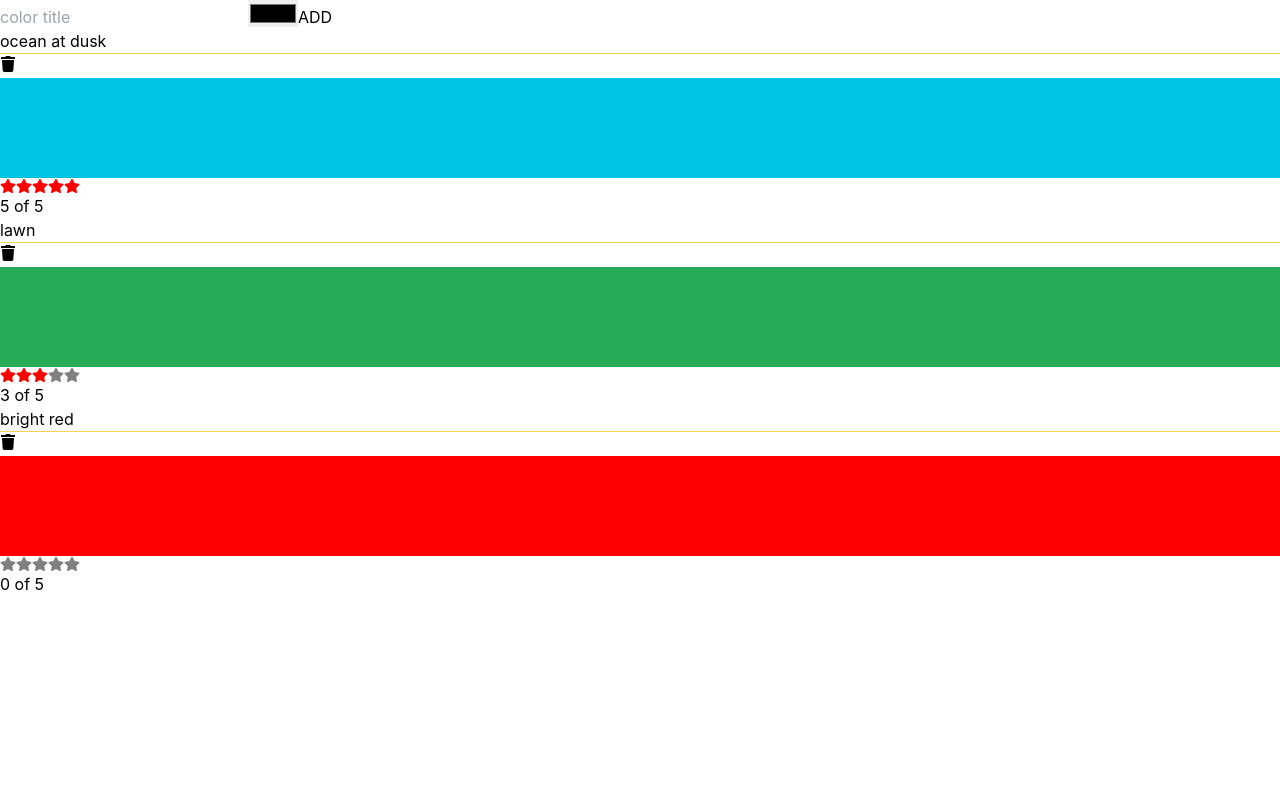
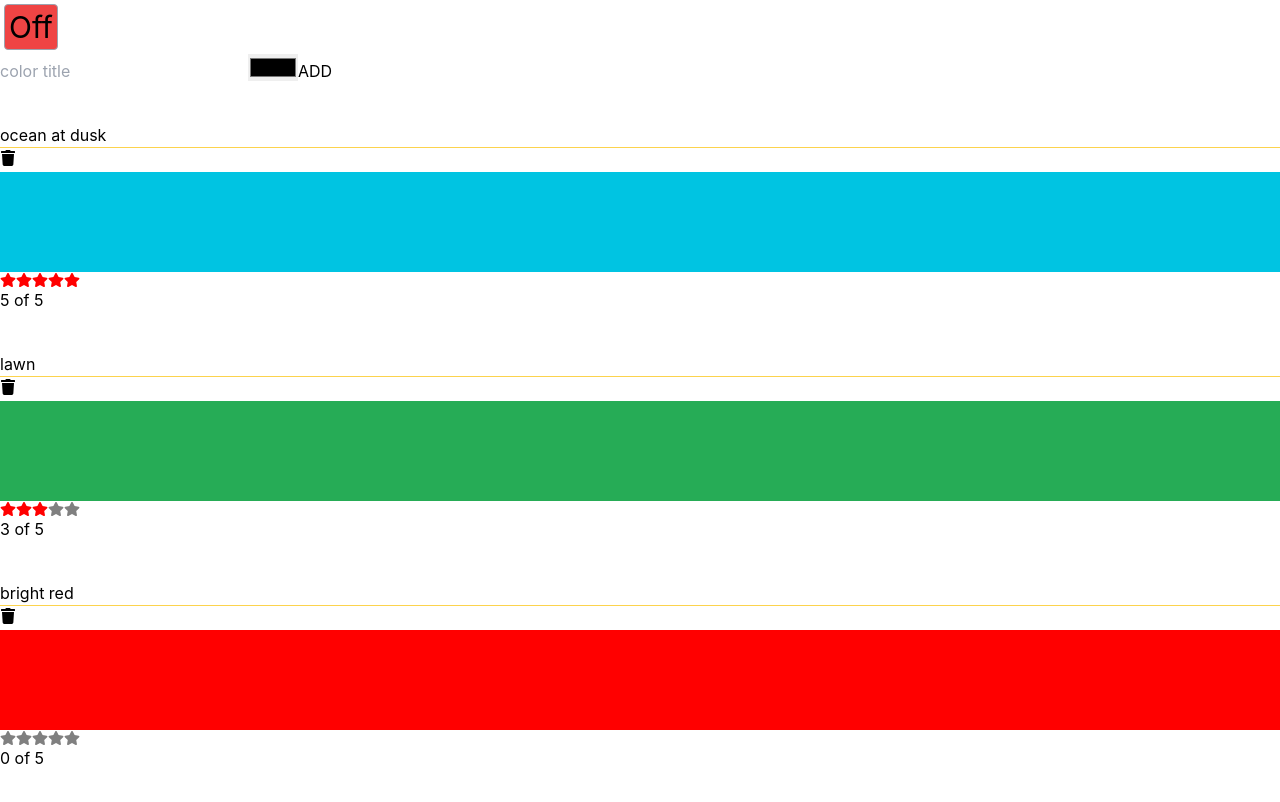
Before and after one commit to kevinli8831/trialReact, a React (Create React App) app: page / in a window 1280 px wide. Shown: the top 802 px of the page. Built offline with nearby package versions, Linux system fonts and the light colour scheme.

Commit message:
p128 added addColorForm

```diff
--- a/src/App.js
+++ b/src/App.js
@@ -6,9 +6,15 @@ import ColorList from "./Components/ColorList";
 import AddColorForm from "./Components/AddColorForm";
 function App() {
   const [colors, setColors] = useState(colorData);
+  const [isActive, setActive] = useState(true);
+
   return (
     <>
       <AddColorForm
+        isActive={isActive}
+        onActive={() => {
+          setActive(!isActive);
+        }}
         onNewColor={(title, color) => {
           const newColors = [
             ...colors,
@@ -22,6 +28,7 @@ function App() {
           setColors(newColors);
         }}
       />
+      {isActive && (
         <ColorList
           colors={colors}
           onRemoveColor={(id) => {
@@ -35,6 +42,7 @@ function App() {
             setColors(newColors);
           }}
         />
+      )}
     </>
   );
 }
--- a/src/Components/AddColorForm.js
+++ b/src/Components/AddColorForm.js
@@ -1,7 +1,11 @@
 import React, { useState } from "react";
 import { useInput } from "./useInput";
 
-export default function AddColorForm({ onNewColor = (f) => f }) {
+export default function AddColorForm({
+  onNewColor = (f) => f,
+  isActive,
+  onActive = (f) => f,
+}) {
   const [titleProps, resetTitle] = useInput("");
   const [colorProps, resetColor] = useInput("#000000");
 
@@ -15,6 +19,15 @@ export default function AddColorForm({ onNewColor = (f) => f }) {
   };
   return (
     <>
+      <button
+        type={"button"}
+        onClick={onActive}
+        className={`m-1 p-1 border-gray-400 rounded border hover:bg-indigo-500 ${
+          isActive ? "bg-red-500 text-3xl" : ""
+        }`}
+      >
+        {isActive ? `Off` : `On`}
+      </button>
       <form onSubmit={submit}>
         <input {...titleProps} type="text" required placeholder="color title" />
         <input {...colorProps} type="color" required />
--- a/src/Components/Color.js
+++ b/src/Components/Color.js
@@ -3,6 +3,8 @@ import Rating from "./Rating";
 import { FaTrash } from "react-icons/fa";
 
 export default function Color({
+  className,
+  style,
   id,
   title,
   color,
@@ -11,12 +13,12 @@ export default function Color({
   onRate = (f) => f,
 }) {
   return (
-    <section>
+    <section className={className} style={style}>
       <h1 className={"border-b border-amber-300"}>{title}</h1>
       <button onClick={() => onRemove(id)}>
         <FaTrash />
       </button>
-      <div className={"h-[100px]"} style={{ backgroundColor: color }}></div>
+      <div className={"h-[100px]"} style={{ backgroundColor: color }} />
       <Rating selectedStars={rating} onRate={(rating) => onRate(id, rating)} />
     </section>
   );
--- a/src/Components/ColorList.js
+++ b/src/Components/ColorList.js
@@ -12,6 +12,7 @@ export default function ColorList({
     <div>
       {colors.map((color) => (
         <Color
+          className="my-10"
           key={color.id}
           {...color}
           onRemove={onRemoveColor}
--- a/src/data/color-data.json
+++ b/src/data/color-data.json
@@ -1,16 +1,16 @@
 [
   {
-    "id": "color1",
+    "id": "15d385d4-4f35-4990-b6f8-7108f425ec52",
     "title": "ocean at dusk",
     "color": "#00c4e2",
     "rating": 5
   }, {
-    "id": "color2",
+    "id": "7b119ab7-6c18-40b1-bbaa-e324d18c6db4",
     "title": "lawn",
     "color": "#26ac56",
     "rating":3
   },{
-    "id": "color3",
+    "id": "7cc782a2-a69c-44d2-9a73-f1d1503536ef",
     "title": "bright red",
     "color": "#ff0000",
     "rating":0
--- a/src/index.js
+++ b/src/index.js
@@ -1,17 +1,17 @@
-import React from "react";
+import React, { createContext } from "react";
 import "./index.css";
 import { createRoot } from "react-dom/client";
-
 import App from "./App";
+import colors from "./data/color-data.json";
 import reportWebVitals from "./reportWebVitals";
-
+export const ColorContext = createContext(undefined);
 const container = document.getElementById("root");
 const root = createRoot(container);
 
 root.render(
-  <React.StrictMode>
+  <ColorContext.Provider value={{ colors }}>
     <App />
-  </React.StrictMode>
+  </ColorContext.Provider>
 );
 
 // If you want to start measuring performance in your app, pass a function
```
Lines whose indentation alone changed are shown as unchanged.
